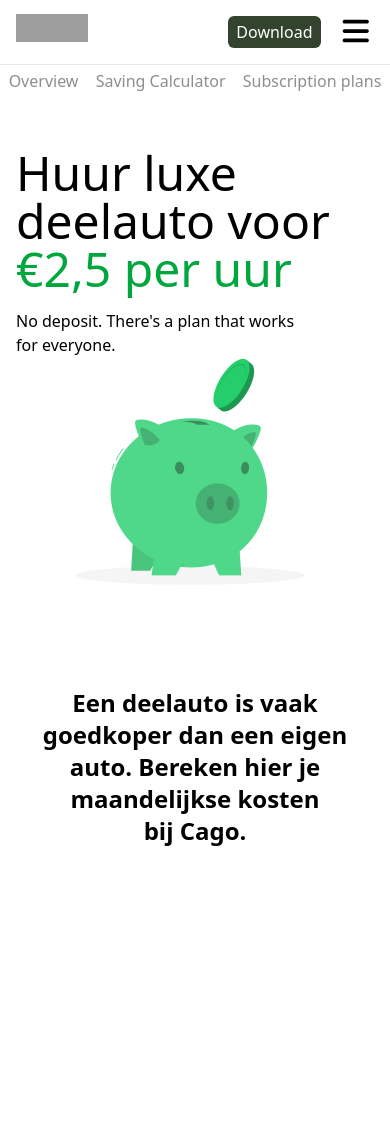
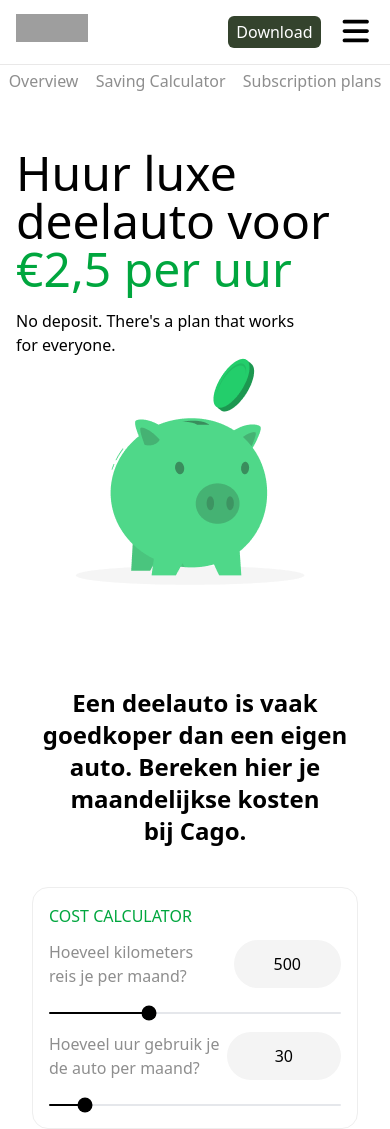
Before and after one commit to kudostech/sark, a React (Vite) app: page / in a window 390 px wide. Before the commit the page ends 847 px from the top, so only its background shows below. Built offline with nearby package versions, Linux system fonts and the light colour scheme; grey boxes are pictures that could not be loaded.

Commit message:
create the calculator.jsx component

```diff
--- a/src/App.jsx
+++ b/src/App.jsx
@@ -1,11 +1,12 @@
 import Navbar from "./components/Navbar"
 import Herosection from "./components/Herosection"
-
+import Calculator from "./components/Calculator"
 function App() {
   return (
   <div className=" overflow-x-hidden">
     <Navbar/>
     <Herosection/>
+    <Calculator/>
   </div>
   )
 }
--- /dev/null
+++ b/src/components/Calculator.jsx
@@ -0,0 +1,84 @@
+import React from "react";
+import { useState } from "react";
+function Calculator() {
+
+  const [kmValue, setKmValue] = useState(500);
+    const [hrValue, setHrValue] = useState(30);
+return (
+    <div className="md:hidden">
+      <section className="  mx-8 p-4 rounded-2xl mt-10 border border-[#eeeeee]">
+        <div className=" gap-8 ">
+          <h1 className="text-green-600 font-light">COST CALCULATOR</h1>
+
+         <div>
+             <div>
+            <div className=" flex justify-between mt-3">
+            <p className=" text-[#8e8e8e] font-extralight">
+              {" "}
+              Hoeveel kilometers <br />
+              reis je per maand?
+            </p>
+            <button className=" rounded-3xl py-1 px-10 bg-[#f4f4f4]">
+            {kmValue}
+            </button>
+          </div>
+          <input
+       value={kmValue}
+          max= "1500"
+          min="0"
+          onChange={(e) => setKmValue(e.target.value)}
+          className="
+          rounded-md
+          appearance-none
+          bg-gray-200 h-0.5
+          cursor-pointer
+           w-full mt-6 accent-black
+           "
+            style={{
+          background: `linear-gradient(to right, black ${
+            (kmValue / 1500) * 100
+          }%, #e5e7eb ${(kmValue / 1500) * 100}%)`,
+        }}
+          type="range" />
+          </div>
+         </div>
+
+         <div>
+             <div>
+            <div className=" flex justify-between mt-3">
+            <p className=" text-[#8e8e8e] font-extralight">
+              {" "}
+              Hoeveel uur gebruik je <br /> de auto per maand?
+            </p>
+            <button className=" rounded-3xl py-1 px-12 bg-[#f4f4f4]">
+            {hrValue}
+            </button>
+          </div>
+
+          <input
+         value={hrValue}
+          max= "300"
+          min="0"
+          onChange={(e) => setHrValue(e.target.value)}
+          className="
+          rounded-md
+          appearance-none
+          bg-gray-200 h-0.5
+          cursor-pointer
+           w-full mt-6 accent-black
+           "
+            style={{
+          background: `linear-gradient(to right, black ${
+            (hrValue / 300) * 100
+          }%, #e5e7eb ${(hrValue / 300) * 100}%)`,
+        }}
+          type="range" />
+          </div>
+         </div>
+        </div>
+      </section>
+    </div>
+  );
+}
+
+export default Calculator;
```
